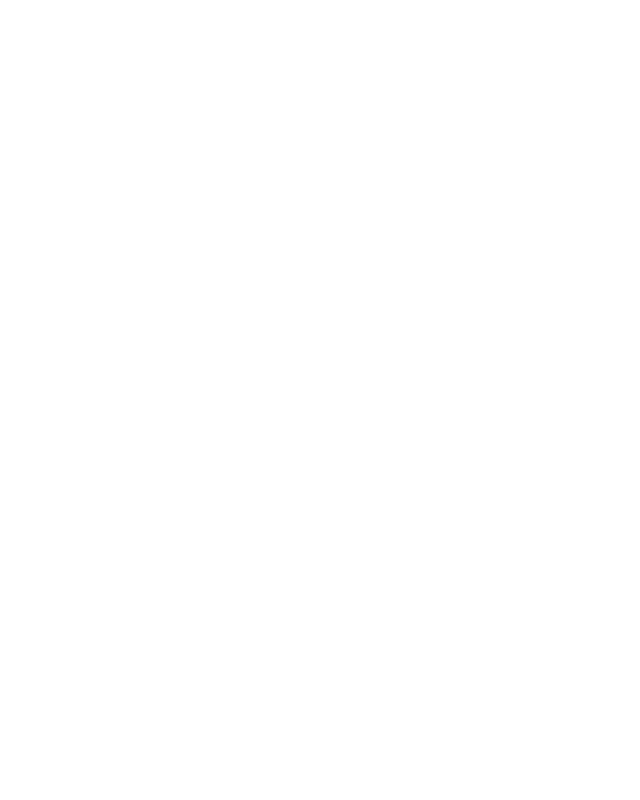
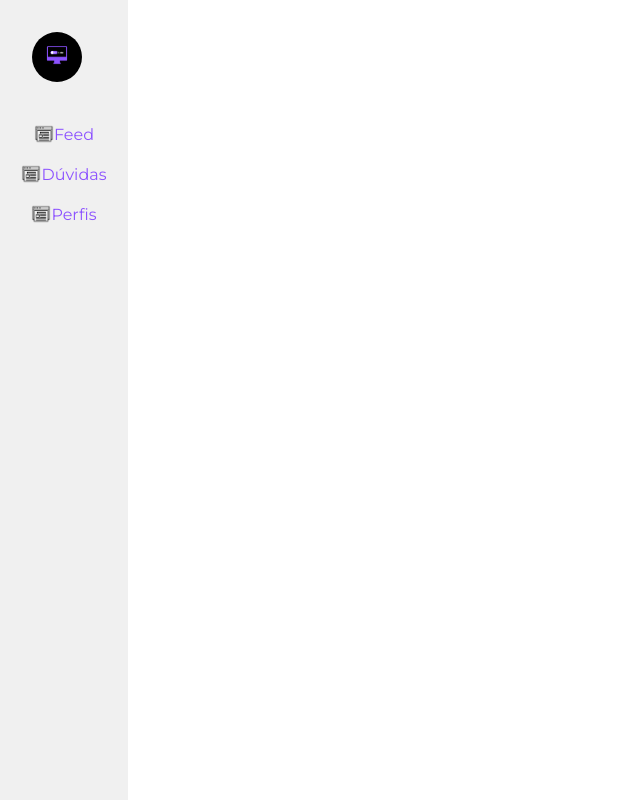
Before and after one commit to AnaCarolinaFreitas/OffCode-Frontend, a Next.js app: page /Feed in a window 1280 px wide. Shown: the whole page, without its empty margins (0-640 px from the left). Built offline with nearby package versions, Linux system fonts and the light colour scheme.

Commit message:
Feat: Navigation bar

```diff
--- a/app/Feed/page.jsx
+++ b/app/Feed/page.jsx
@@ -1,10 +1,13 @@
 "use client";
 
 import styles from "./feed.module.css";
+import { useEffect, useState } from "react";
+import Navigation from "@/components/Navigation";
 
 export default function feed() {
     return (
         <div className={styles.feedContainer}>
+            <Navigation />
 
         </div>
     )
--- a/components/Navigation.jsx
+++ b/components/Navigation.jsx
@@ -1,15 +1,21 @@
 import styles from "../styles/Navigation.module.css";
 import NavigationText from "./NavigationText"
+import Image from "next/image";
 
 export default function Navigation() {
   return (
     <div className={styles.feedNavigation}>
-      <img className={styles.image} src="/LogoOffCode.png" />
+      <Image
+      className={styles.image}
+      src="/LogoOffCode.png"
+      width={50}
+      height={50}
+      alt="profile image" />
       <nav className={styles.navigation}>
         <ul>
-          <NavigationText text="Feed" link="/" />
-          <NavigationText text="Dúvidas" link="/" />
-          <NavigationText text="Perfis" link="/" />
+          <NavigationText text="Feed" src="/feed-icon.png" />
+          <NavigationText text="Dúvidas" src="/feed-icon.png"/>
+          <NavigationText text="Perfis" src="/feed-icon.png"/>
         </ul>
         </nav>
     </div>
--- a/components/NavigationText.jsx
+++ b/components/NavigationText.jsx
@@ -1,10 +1,17 @@
 import styles from "../styles/NavigationText.module.css";
+import Image from "next/image";
 
-export default function NavigationText({text, icon}) {
+export default function NavigationText({text, src}) {
     return (
         <div className={styles.navText}>
-            <img className={styles.image}>{icon}</img>
-            <Text className={styles.text}>{text}</Text>
+            <Image
+            src={src}
+            alt="icon"
+            className={styles.image}
+            width={20}
+            height={20}
+            />
+            <p className={styles.text}>{text}</p>
         </div>
     );
 }
--- a/styles/Navigation.module.css
+++ b/styles/Navigation.module.css
@@ -1,21 +1,22 @@
 .feedNavigation {
     display: flex;
     flex-direction: column;
-    justify-content: center;
-    align-items: center;
-    width: 20%;
+    align-items: left;
+    width: 10%;
     height: 100vh;
     background-color: #f0f0f0;
 }
 
 .image {
-    width: 20px;
-    height: 20px;
     border-radius: 100%;
-    margin: 0 10px;
+    margin: 2rem;
     align-items: flex-start;
 }
 
 .navigation {
+    display: flex;
+    flex-direction: column;
+    justify-content: left;
+    align-items: left;
 
 }
```
Also changed, not shown: public/feed-icon.png (added).
